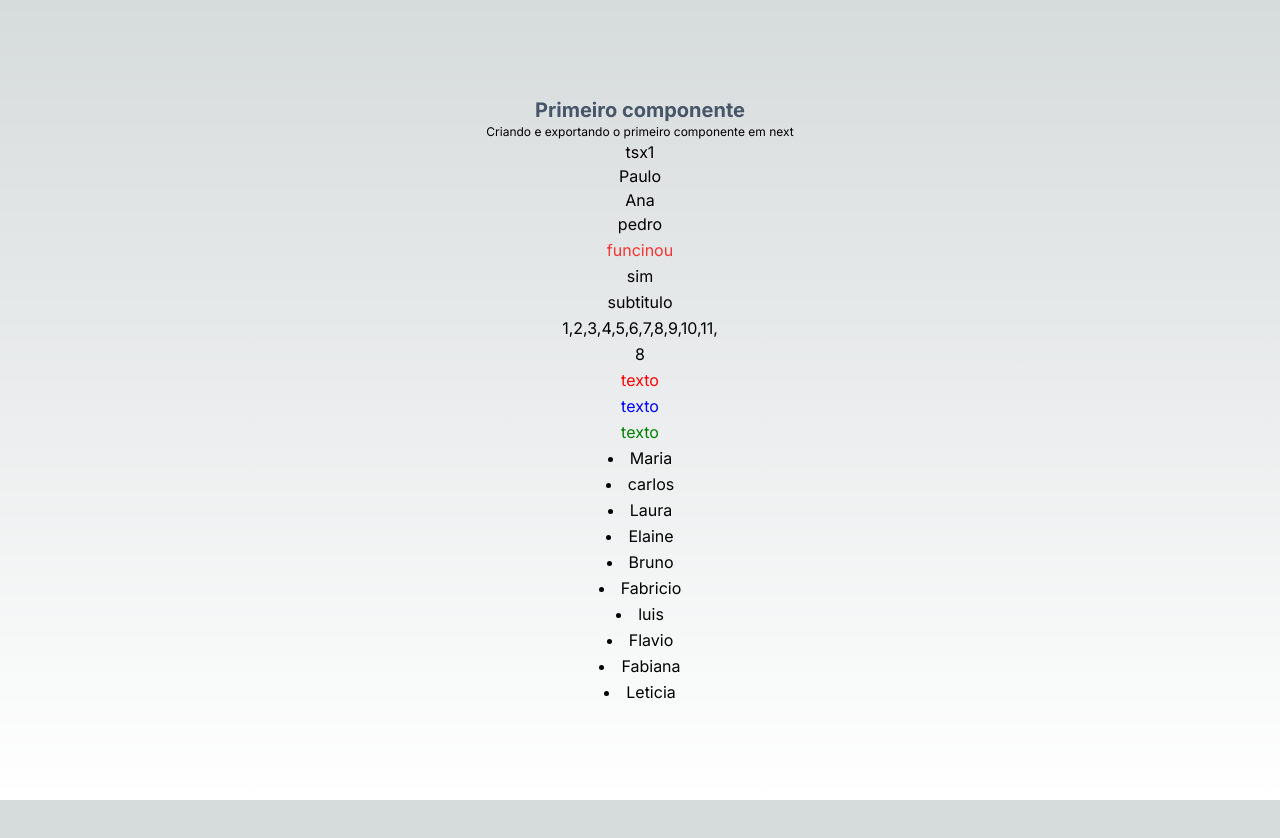
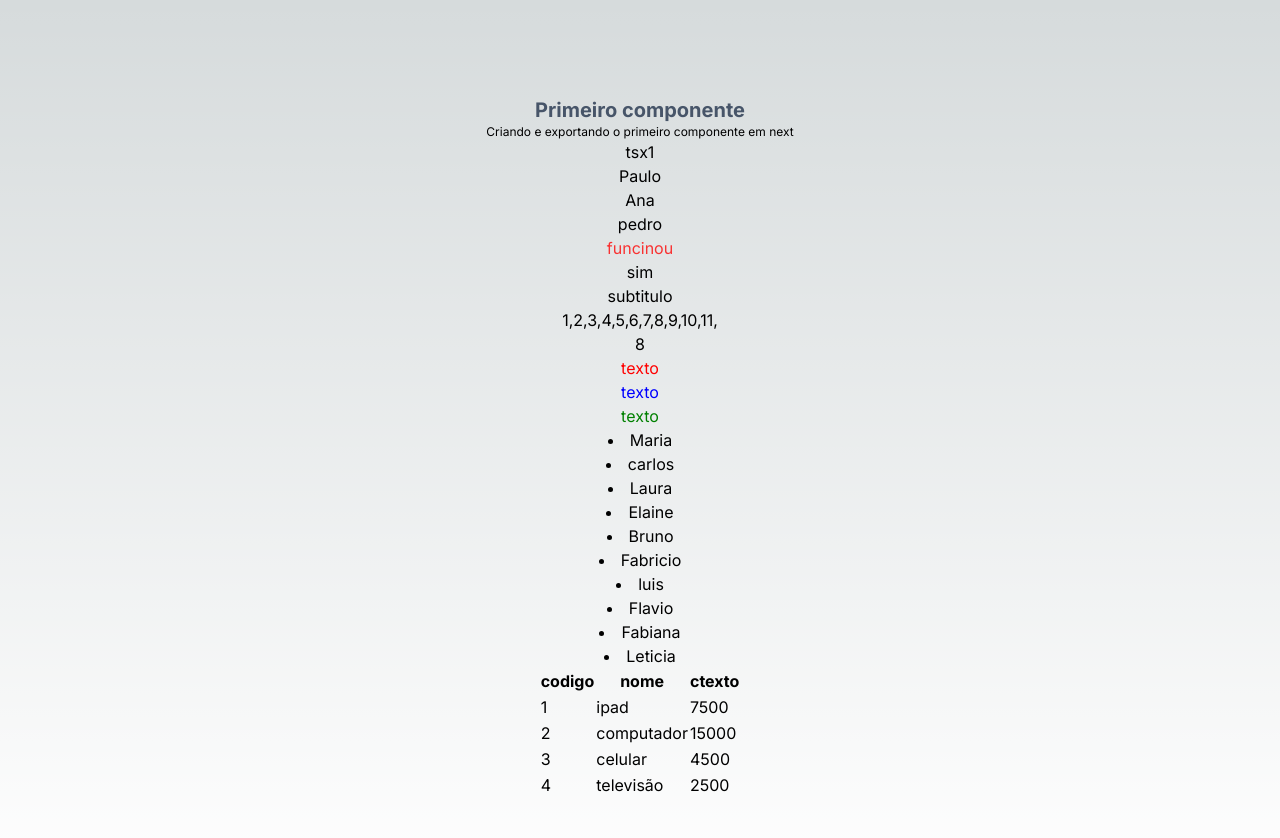
Before and after one commit to Dannick10/nextjsEstudo, a Next.js app in the folder exercicio/: page / in a window 1280 px wide. Shown: the top 838 px of the page. Before the commit the page ends 800 px from the top, so only its background shows below. Built offline with nearby package versions, Linux system fonts and the light colour scheme.

Commit message:
list product render

```diff
--- a/exercicio/src/app/layout.tsx
+++ b/exercicio/src/app/layout.tsx
@@ -5,8 +5,8 @@ import "./globals.css";
 const inter = Inter({ subsets: ["latin"] });
 
 export const metadata: Metadata = {
-  title: "Create Next App",
-  description: "Generated by create next app",
+  title: "aprendendo next",
+  description: "meu primeiro app next",
 };
 
 export default function RootLayout({
--- a/exercicio/src/app/page.tsx
+++ b/exercicio/src/app/page.tsx
@@ -6,6 +6,8 @@ import Fragment1 from "@/components/fragment1";
 import PropsLeitura from "@/components/PropsLeitura";
 import Estilo from "@/components/Estilo";
 import Render from "@/components/Render";
+import RenderProduct from "@/components/renderProduct";
+import Renderizacao from "@/components/Renderizacao";
 
 export default function Home() {
   const subtitle: string = "subtitulo";
@@ -21,6 +23,7 @@ export default function Home() {
       <Estilo color={-5} />
       <Estilo color={5} />
       <Render />
+      <RenderProduct />
     </main>
   );
 }
--- /dev/null
+++ b/exercicio/src/components/RenderProduct.tsx
@@ -0,0 +1,34 @@
+import React from 'react'
+import ListProdutos from '@/data/ListProdutos'
+
+type Props = {}
+
+const RenderProduct = (props: Props) => {
+
+  return (
+    <div>
+        <table>
+            <thead>
+                <tr>
+                    <th>codigo</th>
+                    <th>nome</th>
+                    <th>ctexto</th>
+                </tr>
+            </thead>
+            <tbody>
+                {ListProdutos.map((product) => (<>
+                    <tr >
+                        <td>{product.id}</td>
+                        <td>{product.nome}</td>
+                        <td>{product.preco}</td>
+
+                    </tr>
+                </>))}
+            </tbody>
+        </table>
+
+    </div>
+  )
+}
+
+export default RenderProduct
--- /dev/null
+++ b/exercicio/src/components/Renderizacao.tsx
@@ -0,0 +1,15 @@
+import React from 'react'
+
+type Props = {
+    numero: number
+}
+
+const Renderizacao = (props: Props) => {
+    if(props.numero % 2 == 0 ){
+        return <h1>{props.numero}</h1>
+    } else {
+        return null
+    }
+}
+
+export default Renderizacao
--- /dev/null
+++ b/exercicio/src/data/ListProdutos.tsx
@@ -0,0 +1,10 @@
+import Produto from '../model/produto'
+
+export default[
+
+    new Produto(1, 'ipad', 7500),
+    new Produto(2, 'computador', 15000),
+    new Produto(3, 'celular',4500),
+    new Produto(4, 'televisão', 2500),
+
+]
--- /dev/null
+++ b/exercicio/src/model/produto.tsx
@@ -0,0 +1,23 @@
+export default class Produto {
+    id: number
+    nome: string
+    preco: number
+
+    constructor(id: number, nome: string, preco: number) {
+        this.id = id
+        this.nome = nome
+        this.preco = preco
+    }
+
+    getid() {
+        return this.id
+    }
+
+    getnome() {
+        return this.nome
+    }
+
+    getpreco() {
+        return this.preco
+    }
+}
```
